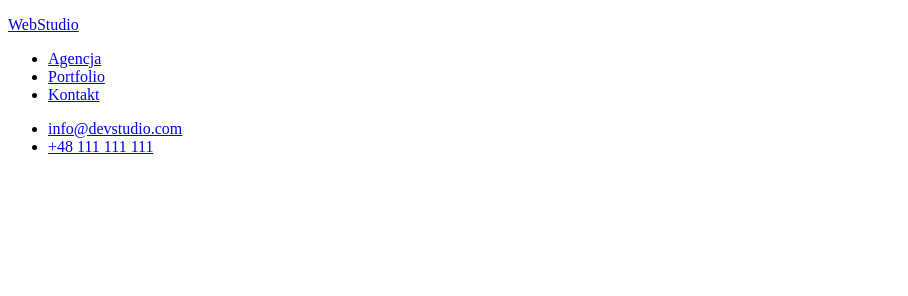
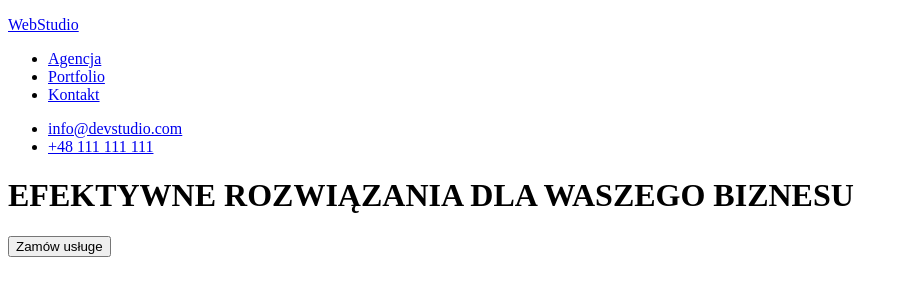
Before and after one commit to michalwojcik4/goit-markup-hw-01, a plain HTML site: page index.html in a window 1280 px wide. Shown: the whole page, without its empty margins (0-908 px from the left). Drawn offline with Linux system fonts and the light colour scheme.

Commit message:
added a main section

```diff
--- a/index.html
+++ b/index.html
@@ -24,5 +24,9 @@
         <li><a href="tel:48111111111">+48 111 111 111</a></li>
       </ul>
     </header>
+    <main>
+      <h1>EFEKTYWNE ROZWIĄZANIA DLA WASZEGO BIZNESU</h1>
+      <button type="button">Zamów usługe</button>
+    </main>
   </body>
 </html>
```
